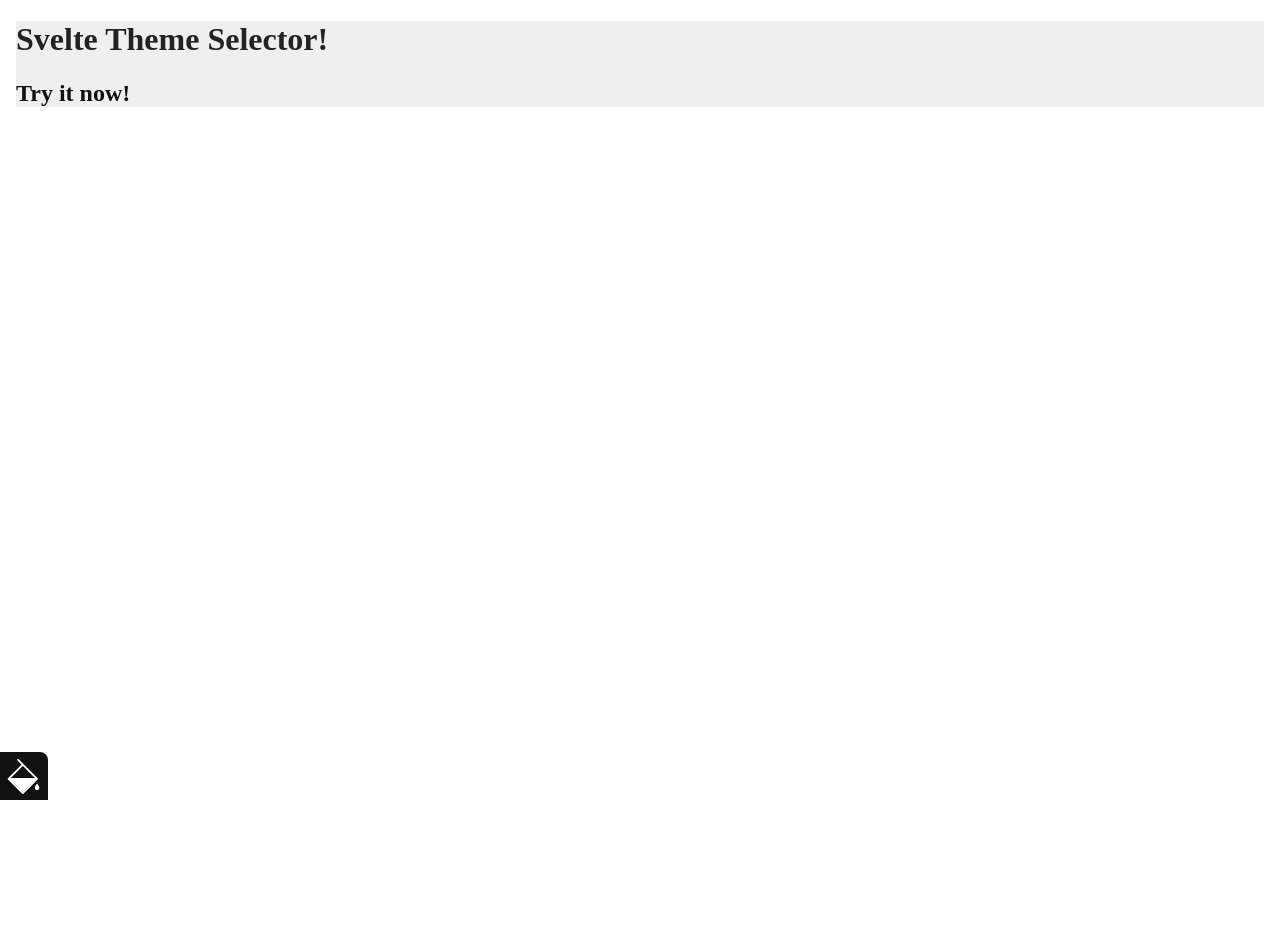
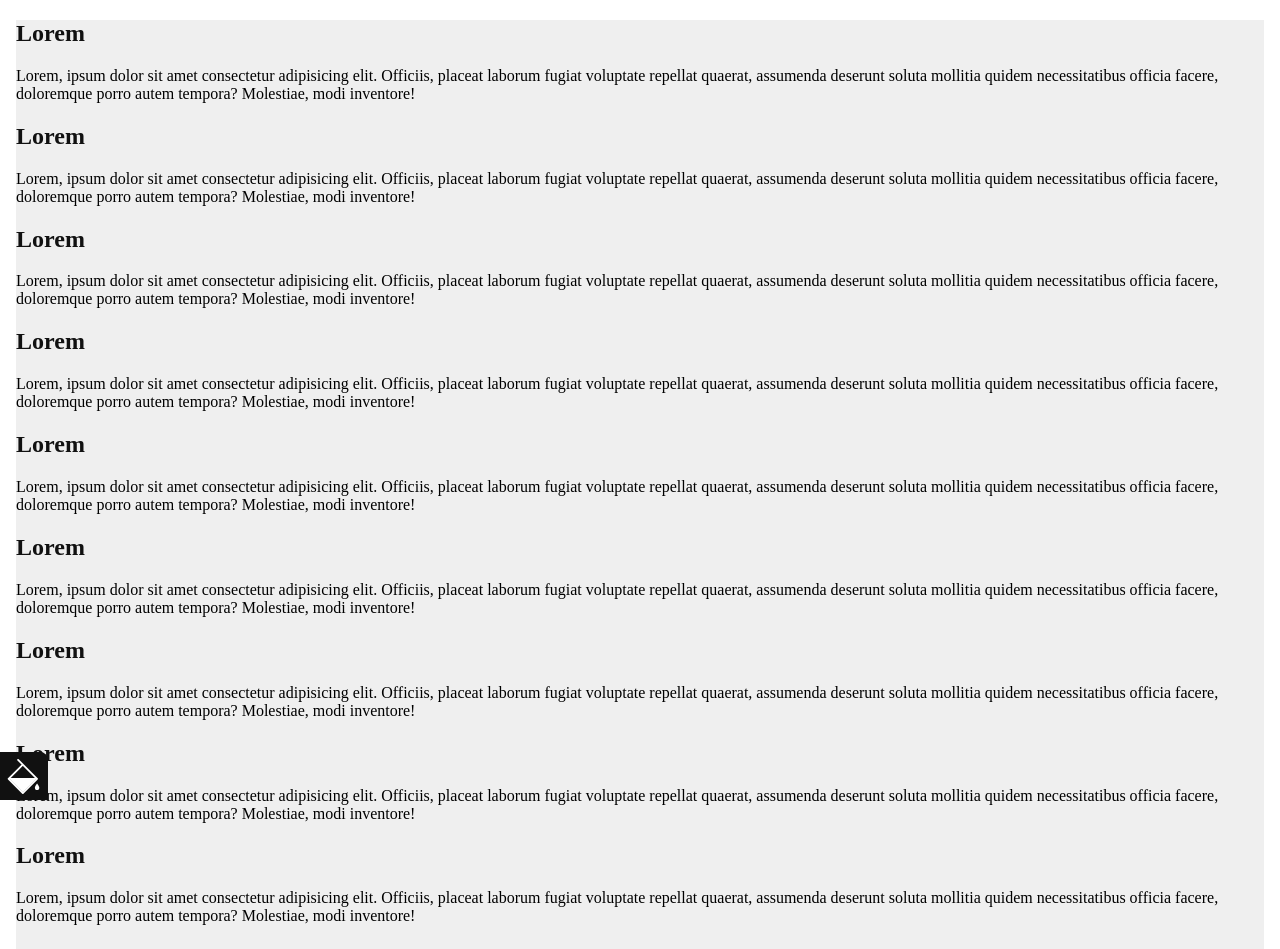
Before and after one commit to SamuelMiddendorp/Svelte-Theme-Selector, a SvelteKit app: page / in a window 1280 px wide. Shown: the top 949 px of the page. Before the commit the page ends 800 px from the top, so only its background shows below. Built offline with nearby package versions, Linux system fonts and the light colour scheme.

Commit message:
Change example to use more colors

```diff
--- a/src/lib/ThemeSelector.svelte
+++ b/src/lib/ThemeSelector.svelte
@@ -5,10 +5,13 @@
         name: "Dark",
         elements: [
             { property: "text-100", value: "#F7FFF8" },
-            { property: "text-200", value: "#efefef" },
+            { property: "text-300", value: "#efefef" },
+            { property: "text-600", value: "#efefef" },
+            { property: "text-900", value: "#efefef" },
             { property: "accent", value: "#be3455" },
             { property: "color-100", value: "#120407" },
-            { property: "color-500", value: "#210a0f" },
+            { property: "color-300", value: "#210a0f" },
+            { property: "color-600", value: "#210a0f" },
         ],
     };
     let lightTheme: Theme = {
@@ -51,6 +54,7 @@
 
 <body>
     <!-- svelte-ignore a11y-click-events-have-key-events -->
+    <!-- Since this should not be crawled we do not put it in an anchor tag -->
     <div on:click={() => applyNextTheme()} class="theme-selector">
         <svg
             class="theme-selector-icon"
@@ -87,7 +91,6 @@
         position: fixed;
         bottom: 0;
         left: 0;
-        overflow: hidden;
         height: max(2vw, 35px);
         min-width: max(2vw, 35px);
         place-items: center;
--- a/src/routes/+page.svelte
+++ b/src/routes/+page.svelte
@@ -4,12 +4,52 @@
 
 </script>
 <body>
-<h1>
-    Svelte Theme Selector!
-</h1>
-<h2>
-    Try it now!
-</h2>
+<main class="container">
+    <section class="panel">
+        <div class="inner-pannel">
+            <h2>Lorem</h2>
+            <p>Lorem, ipsum dolor sit amet consectetur adipisicing elit. Officiis, placeat laborum fugiat voluptate repellat quaerat, assumenda deserunt soluta mollitia quidem necessitatibus officia facere, doloremque porro autem tempora? Molestiae, modi inventore!</p>
+        </div>
+        <div class="inner-pannel">
+            <h2>Lorem</h2>
+            <p>Lorem, ipsum dolor sit amet consectetur adipisicing elit. Officiis, placeat laborum fugiat voluptate repellat quaerat, assumenda deserunt soluta mollitia quidem necessitatibus officia facere, doloremque porro autem tempora? Molestiae, modi inventore!</p>
+        </div>
+        <div class="inner-pannel">
+            <h2>Lorem</h2>
+            <p>Lorem, ipsum dolor sit amet consectetur adipisicing elit. Officiis, placeat laborum fugiat voluptate repellat quaerat, assumenda deserunt soluta mollitia quidem necessitatibus officia facere, doloremque porro autem tempora? Molestiae, modi inventore!</p>
+        </div>
+        <div class="inner-pannel">
+            <h2>Lorem</h2>
+            <p>Lorem, ipsum dolor sit amet consectetur adipisicing elit. Officiis, placeat laborum fugiat voluptate repellat quaerat, assumenda deserunt soluta mollitia quidem necessitatibus officia facere, doloremque porro autem tempora? Molestiae, modi inventore!</p>
+        </div>
+    </section>
+    <section class="panel">
+        <div class="inner-pannel">
+            <h2>Lorem</h2>
+            <p>Lorem, ipsum dolor sit amet consectetur adipisicing elit. Officiis, placeat laborum fugiat voluptate repellat quaerat, assumenda deserunt soluta mollitia quidem necessitatibus officia facere, doloremque porro autem tempora? Molestiae, modi inventore!</p>
+        </div>
+        <div class="inner-pannel">
+            <h2>Lorem</h2>
+            <p>Lorem, ipsum dolor sit amet consectetur adipisicing elit. Officiis, placeat laborum fugiat voluptate repellat quaerat, assumenda deserunt soluta mollitia quidem necessitatibus officia facere, doloremque porro autem tempora? Molestiae, modi inventore!</p>
+        </div>
+        <div class="inner-pannel">
+            <h2>Lorem</h2>
+            <p>Lorem, ipsum dolor sit amet consectetur adipisicing elit. Officiis, placeat laborum fugiat voluptate repellat quaerat, assumenda deserunt soluta mollitia quidem necessitatibus officia facere, doloremque porro autem tempora? Molestiae, modi inventore!</p>
+        </div>
+        <div class="inner-pannel">
+            <h2>Lorem</h2>
+            <p>Lorem, ipsum dolor sit amet consectetur adipisicing elit. Officiis, placeat laborum fugiat voluptate repellat quaerat, assumenda deserunt soluta mollitia quidem necessitatibus officia facere, doloremque porro autem tempora? Molestiae, modi inventore!</p>
+        </div>
+        <div class="inner-pannel">
+            <h2>Lorem</h2>
+            <p>Lorem, ipsum dolor sit amet consectetur adipisicing elit. Officiis, placeat laborum fugiat voluptate repellat quaerat, assumenda deserunt soluta mollitia quidem necessitatibus officia facere, doloremque porro autem tempora? Molestiae, modi inventore!</p>
+        </div>
+        <div class="inner-pannel">
+            <h2>Lorem</h2>
+            <p>Lorem, ipsum dolor sit amet consectetur adipisicing elit. Officiis, placeat laborum fugiat voluptate repellat quaerat, assumenda deserunt soluta mollitia quidem necessitatibus officia facere, doloremque porro autem tempora? Molestiae, modi inventore!</p>
+        </div>
+    </section>
+</main>
 <ThemeSelector/>
 </body>
 <style>
```
